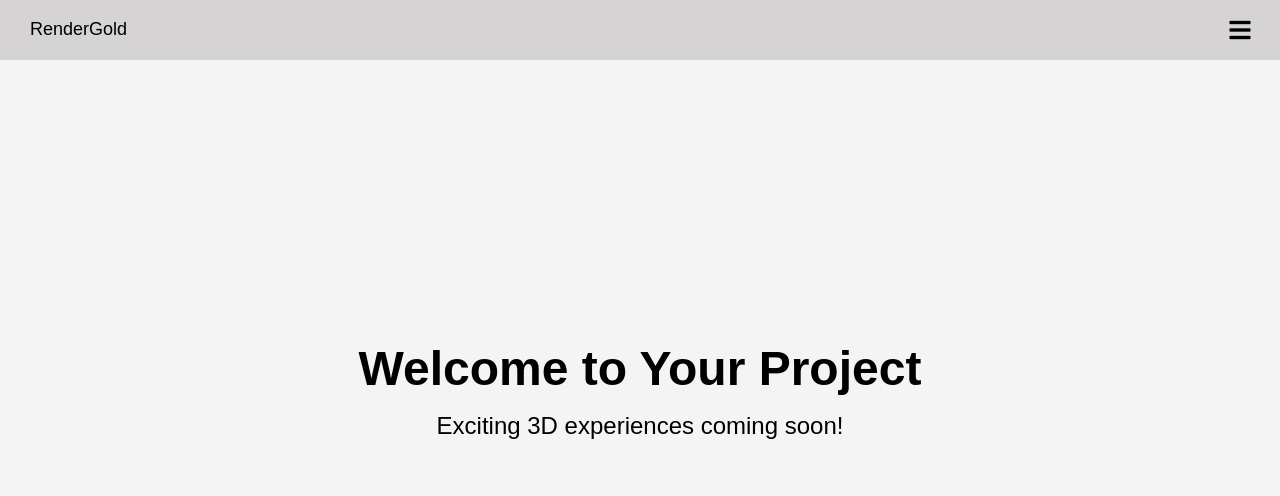
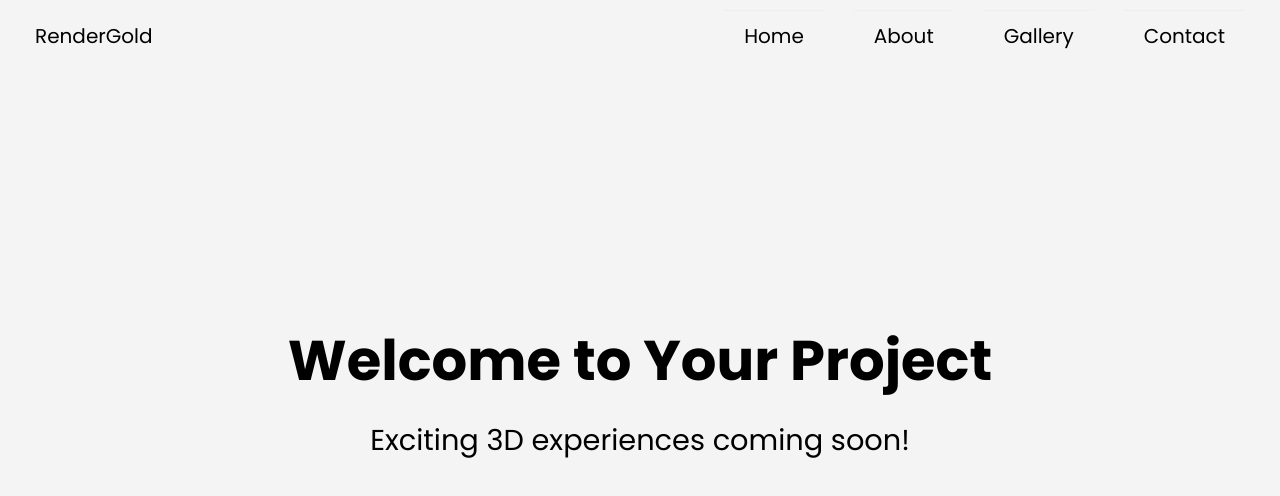
Before and after one commit to tenxton/renderGold, a website built with Vite: page src/index.html in a window 1280 px wide. Built offline with nearby package versions, Linux system fonts and the light colour scheme.

Commit message:
navbar update

```diff
--- a/src/home.js
+++ b/src/home.js
@@ -1,8 +1,4 @@
 document.getElementById('navbarToggle').addEventListener('click', () => {
     const navbar = document.getElementById('navbar');
-    if (navbar.classList.contains('expanded')) {
-        navbar.classList.remove('expanded');
-    } else {
-        navbar.classList.add('expanded');
-    }
+    navbar.classList.toggle('expanded');
 });
--- a/src/index.html
+++ b/src/index.html
@@ -5,14 +5,13 @@
     <meta charset="UTF-8">
     <meta name="viewport" content="width=device-width, initial-scale=1.0">
     <title>Render Gold</title>
+    <link href="https://fonts.googleapis.com/css2?family=Poppins:wght@400;700&display=swap" rel="stylesheet">
     <link rel="stylesheet" href="https://cdnjs.cloudflare.com/ajax/libs/font-awesome/5.15.3/css/all.min.css">
     <link rel="stylesheet" href="./style.css">
 </head>
 
-
 <body>
 
-    <!-- Navbar -->
     <nav id="navbar">
         <a href="#" id="brand">RenderGold</a>
         <button id="navbarToggle"><i class="fas fa-bars"></i></button>
@@ -24,7 +23,6 @@
         </div>
     </nav>
 
-    <!-- Hero Section -->
     <section class="hero">
         <h1>Welcome to Your Project</h1>
         <p>Exciting 3D experiences coming soon!</p>
--- a/src/style.css
+++ b/src/style.css
@@ -5,7 +5,7 @@
 }
 
 body {
-    font-family: 'Arial', sans-serif;
+    font-family: 'Poppins', sans-serif;
     background-color: #f4f4f4;
 }
 
@@ -17,27 +17,21 @@ body {
     position: fixed;
     top: 0;
     width: 100%;
-    background-color: rgba(210, 208, 208, 0.9);
-    border-bottom: 1px solid lightgrey;
-    font-size: 18px;
+    background-color: transparent;
+    font-size: 20px;
     z-index: 1000;
-    transition: height 0.5s ease-in-out;
-    height: 60px;
-}
-
-#navbar.expanded {
-    height: 250px;
 }
 
 #navbar a {
     color: black;
-    margin: 0 10px;
+    margin: 0 15px;
     text-decoration: none;
-    transition: color 0.3s ease;
+    transition: color 0.3s ease, transform 0.3s ease;
 }
 
 #navbar a:hover {
-    color: #ffffff;
+    color: #ffcc00;
+    transform: translateY(-2px) scale(1.1);
 }
 
 #navbarToggle {
@@ -46,40 +40,46 @@ body {
     cursor: pointer;
     font-size: 24px;
     color: black;
-    display: flex;
-    align-items: center;
-    justify-content: center;
-    width: 40px;
-    height: 40px;
 }
 
 #navbarNav {
-    position: absolute;
-    top: -140px;
+    display: flex;
+    flex-direction: column;
+    position: fixed;
+    top: 60px;
+    left: 0;
     right: 0;
-    left: 0;
-    display: flex;
-    justify-content: space-around;
-    align-items: center;
-    transition: top 0.5s ease-in-out;
+    background-color: transparent;
+    transform: scaleY(0);
+    transform-origin: top;
+    opacity: 0;
+    transition: transform 0.5s ease-in-out, opacity 0.5s ease-in-out;
+    z-index: 999;
+}
+
+#navbarNav a {
+    padding: 10px 20px;
+    color: black;
+    text-decoration: none;
+    border-top: 1px solid #eee;
+    transition: background-color 0.3s ease, color 0.3s ease, transform 0.3s ease;
+}
+
+#navbarNav a:hover {
+    color: #ffcc00;
+    background-color: rgba(255, 255, 255, 0.7);
+    transform: translateY(-4px) scale(1.1);
+}
+
+@media (max-width: 767px) {
+    #navbarNav a:hover {
+        transform: translateX(50px) scale(1.1);
+    }
 }
 
 #navbar.expanded #navbarNav {
-    top: 60px;
-}
-
-#navbarNav a {
-    display: block;
-    padding: 10px 20px;
-    color: rgb(0, 0, 0);
-    text-decoration: none;
-    border-top: 1px solid #eee;
-    transition: background-color 0.3s ease;
-}
-
-#navbarNav a:hover {
-    background-color: rgb(39, 36, 45);
-
+    transform: scaleY(1);
+    opacity: 1;
 }
 
 .hero {
@@ -93,10 +93,23 @@ body {
 }
 
 .hero h1 {
-    font-size: 3rem;
+    font-size: 3.5rem;
     margin-bottom: 1rem;
 }
 
 .hero p {
-    font-size: 1.5rem;
+    font-size: 1.8rem;
 }
+
+@media (min-width: 768px) {
+    #navbarNav {
+        transform: scaleY(1);
+        opacity: 1;
+        position: static;
+        flex-direction: row;
+    }
+
+    #navbarToggle {
+        display: none;
+    }
+}
```
